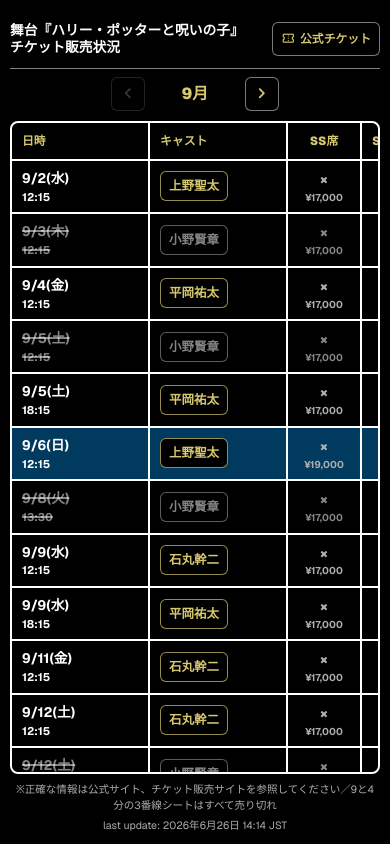
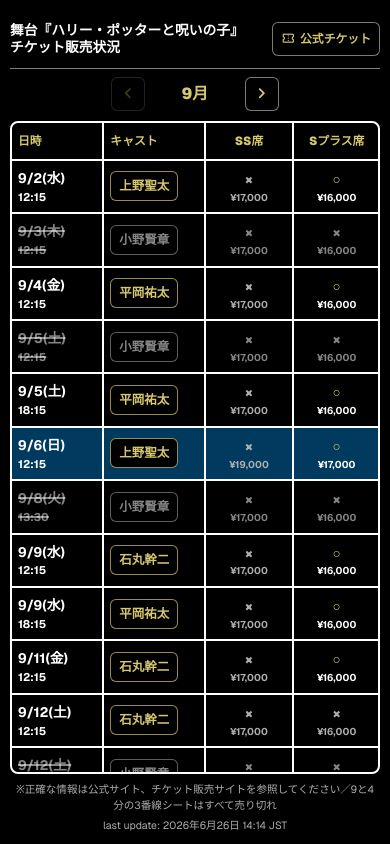
Before and after one commit to tetsuhiroyoneda/hp-stage-guide, a Next.js app: page / in a window 390 px wide. Built offline with nearby package versions, Linux system fonts and the light colour scheme.

Commit message:
日時とキャスト列を詰める

```diff
--- a/src/app/globals.css
+++ b/src/app/globals.css
@@ -18,6 +18,8 @@
   --dim: rgb(255 255 255 / 52%);
   --saturday-bg: #003b5f;
   --sunday-bg: #4b0000;
+  --date-column-width: 88px;
+  --cast-column-width: 96px;
   --seat-column-width: 92px;
 }
 
@@ -196,6 +198,7 @@
 .scheduleTable th:first-child {
   left: 0;
   z-index: 7;
+  width: var(--date-column-width);
 }
 
 .scheduleTable th:last-child,
@@ -234,6 +237,12 @@
   vertical-align: middle;
 }
 
+.scheduleTable th:nth-child(-n + 2),
+.scheduleTable td:nth-child(-n + 2) {
+  padding-right: 8px;
+  padding-left: 8px;
+}
+
 .scheduleTable tr.saturday td {
   background: var(--saturday-bg);
 }
@@ -246,21 +255,22 @@
   position: sticky;
   left: 0;
   z-index: 4;
-  width: 100px;
+  width: var(--date-column-width);
   background: var(--paper);
   white-space: nowrap;
 }
 
 .scheduleTable th:nth-child(2) {
-  left: 100px;
+  left: var(--date-column-width);
   z-index: 7;
+  width: var(--cast-column-width);
 }
 
 .scheduleTable td:nth-child(2) {
   position: sticky;
-  left: 100px;
+  left: var(--date-column-width);
   z-index: 4;
-  width: 130px;
+  width: var(--cast-column-width);
   background: var(--paper);
 }
 
@@ -450,6 +460,8 @@
 
 @media (max-width: 900px) {
   :root {
+    --date-column-width: 78px;
+    --cast-column-width: 86px;
     --seat-column-width: 74px;
   }
 
@@ -540,17 +552,23 @@
     font-size: 0.86rem;
   }
 
+  .scheduleTable th:nth-child(-n + 2),
+  .scheduleTable td:nth-child(-n + 2) {
+    padding-right: 6px;
+    padding-left: 6px;
+  }
+
   .scheduleTable td:nth-child(1) {
-    width: 82px;
+    width: var(--date-column-width);
   }
 
   .scheduleTable td:nth-child(2) {
-    left: 82px;
-    width: 96px;
+    left: var(--date-column-width);
+    width: var(--cast-column-width);
   }
 
   .scheduleTable th:nth-child(2) {
-    left: 82px;
+    left: var(--date-column-width);
   }
 
   .castButton {
```
